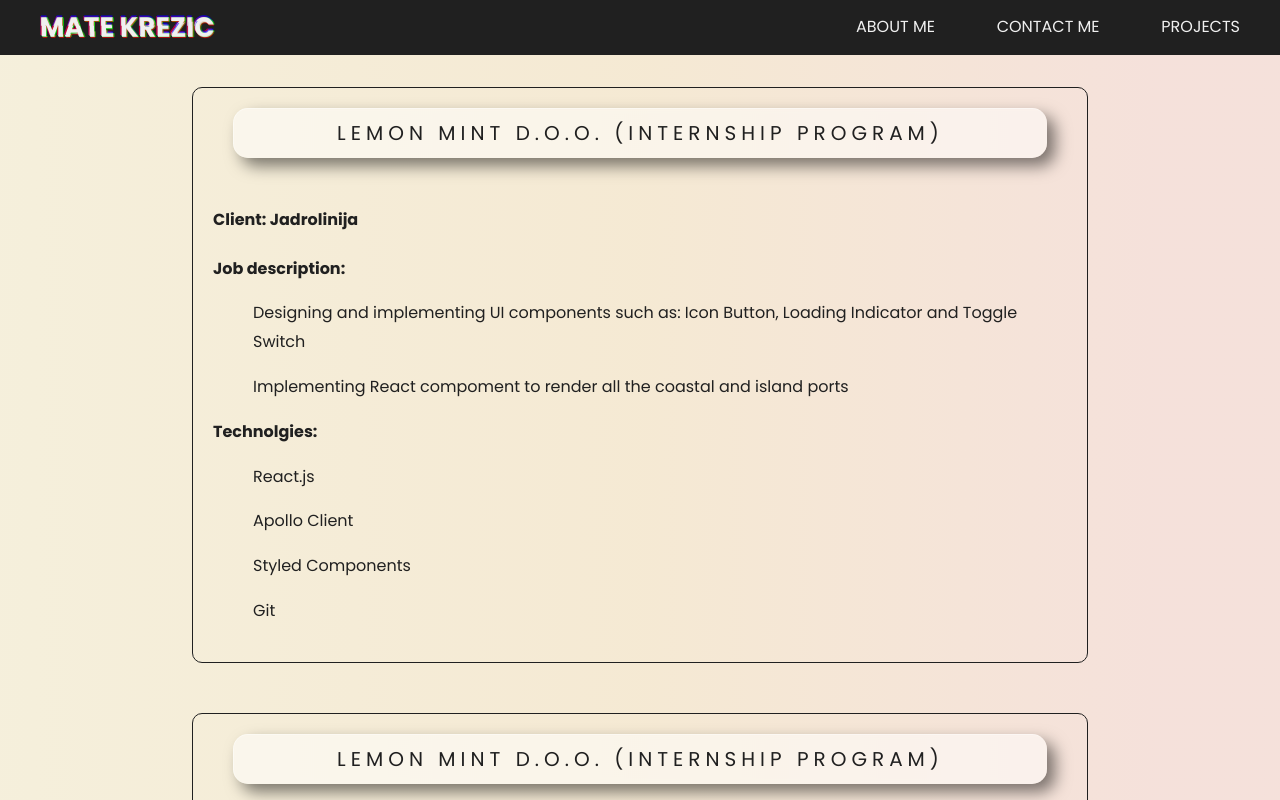
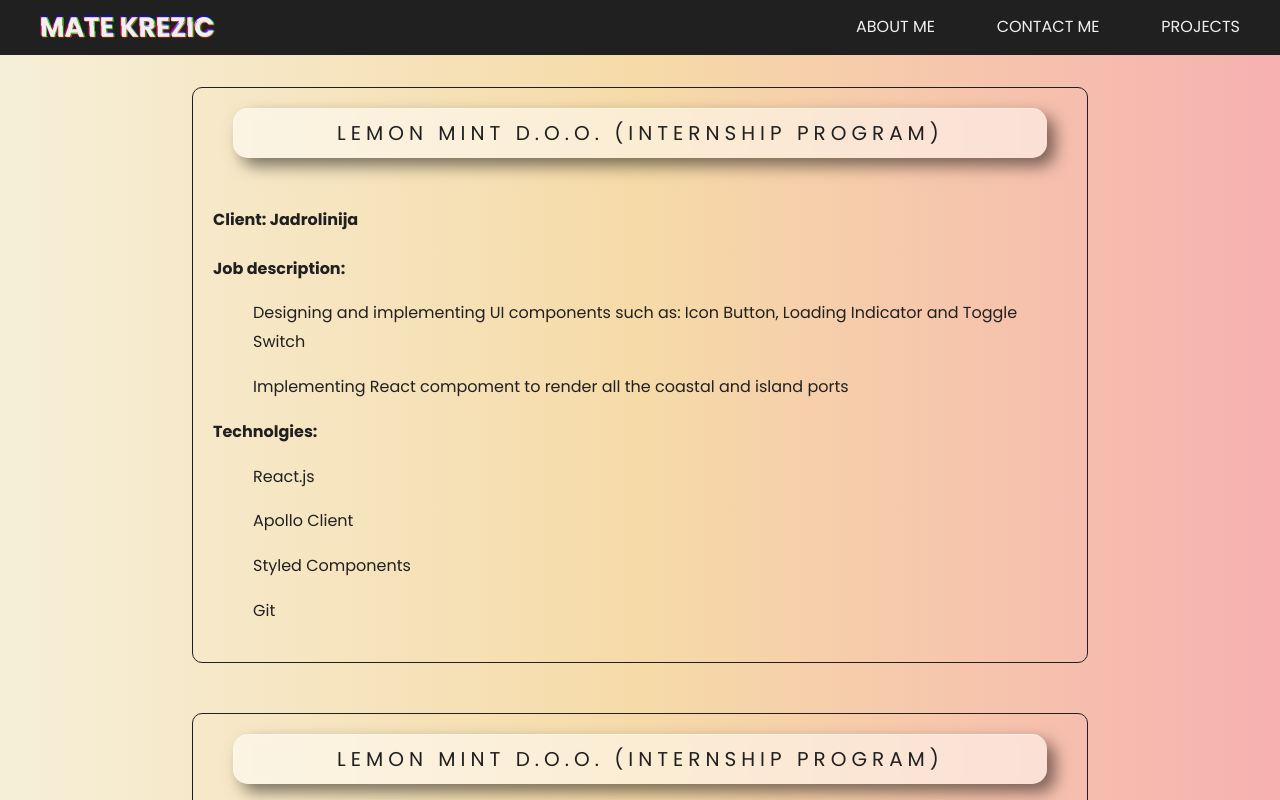
Before and after one commit to unizdmate/portfolio-redesign, a Next.js app: page /projects in a window 1280 px wide. Shown: the top 800 px of the page. Built offline with nearby package versions, Linux system fonts and the light colour scheme; no server answers.

Commit message:
adjusted bckgrnd colors

```diff
--- a/styles/AboutmeComponent.module.css
+++ b/styles/AboutmeComponent.module.css
@@ -3,12 +3,13 @@
   flex-direction: column;
   align-items: center;
   width: 100%;
+  height: 100%;
   background-color: #f0f0f0;
   background: linear-gradient(
     90deg,
-    rgba(255, 238, 181, 0.35) 0%,
-    rgba(255, 221, 158, 0.35) 50%,
-    rgba(255, 197, 179, 0.35) 90%
+    rgba(255, 238, 181, 0.4) 0%,
+    rgba(255, 187, 60, 0.4) 50%,
+    rgba(255, 81, 81, 0.4) 100%
   );
 }
 
--- a/styles/ContactForm.module.css
+++ b/styles/ContactForm.module.css
@@ -10,9 +10,9 @@
   color: #202020;
   background: radial-gradient(
     circle,
-    rgba(255, 238, 181, 0.8) 10%,
-    rgba(255, 221, 158, 0.8) 50%,
-    rgba(255, 197, 179, 0.8) 90%
+    rgba(255, 238, 181, 0.6) 0%,
+    rgba(255, 187, 60, 0.6) 50%,
+    rgba(255, 81, 81, 0.6) 100%
   );
 }
 
--- a/styles/ProjectsList.module.css
+++ b/styles/ProjectsList.module.css
@@ -9,9 +9,9 @@
   background-color: #f0f0f0;
   background: linear-gradient(
     90deg,
-    rgba(255, 238, 181, 0.35) 0%,
-    rgba(255, 221, 158, 0.35) 50%,
-    rgba(255, 197, 179, 0.35) 90%
+    rgba(255, 238, 181, 0.4) 0%,
+    rgba(255, 187, 60, 0.4) 50%,
+    rgba(255, 81, 81, 0.4) 100%
   );
   padding-top: 2rem;
 }
```
